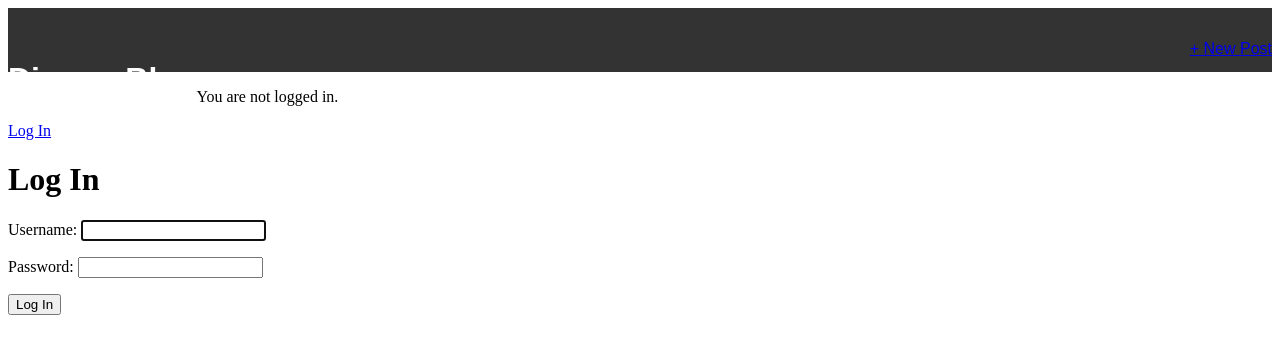
After one commit to K3vwe/BLog-Application, a Django app: page /accounts/login/ in a window 1280 px wide. The commit adds this page. Shown: the top 354 px of the page. Run offline with Django 3.2, Linux system fonts and the light colour scheme.

Commit message:
add a login and logout form

```diff
--- a/blog_project/settings.py
+++ b/blog_project/settings.py
@@ -122,3 +122,7 @@ USE_TZ = True
 STATIC_URL = '/static/'
 
 STATICFILES_DIRS = [os.path.join(BASE_DIR, 'static')]
+
+LOGIN_REDIRECT_URL = 'home'
+
+LOGOUT_REDIRECT_URL = 'home'
--- a/blog_project/urls.py
+++ b/blog_project/urls.py
@@ -17,6 +17,8 @@ from django.contrib import admin
 from django.urls import path, include
 
 urlpatterns = [
+
     path('admin/', admin.site.urls),
+    path('accounts/', include('django.contrib.auth.urls')),
     path('', include('blog.urls'))
 ]
--- a/static/css/base.css
+++ b/static/css/base.css
@@ -3,6 +3,7 @@ header {
   text-align: center;
   background: #333;
   padding: 2rem 0;
+  width: 100%;
 }
 
 header h1 a {
@@ -10,10 +11,10 @@ header h1 a {
   color: #fff;
 }
 
-.nav-left {
+header .nav-left {
   float: left;
 }
 
-.nav-right {
+header .nav-right {
   float: right;
 }
--- a/templates/base.html
+++ b/templates/base.html
@@ -14,6 +14,13 @@
         <a href="{% url 'post_new' %}">+ New Post</a>
       </div>
     </header>
+    {% if user.is_authenticated %}
+    <p>Hi {{ user.username }}!</p>
+    <p><a href="{% url 'logout' %}">Log Out</a></p>
+    {% else %}
+    <p>You are not logged in.</p>
+    <a href="{% url 'login' %}">Log In</a>
+    {% endif %}
     <div>{% block content %} {% endblock content %}</div>
   </body>
 </html>
--- /dev/null
+++ b/templates/registration/login.html
@@ -0,0 +1,9 @@
+<!-- templates/registration/login.html -->
+
+{% extends 'base.html' %} {% block content %}
+<h1>Log In</h1>
+<form action="" method="POST">
+  {% csrf_token %} {{ form.as_p }}
+  <button type="submit">Log In</button>
+</form>
+{% endblock content %}
```
Also changed, not shown: blog/tests.py (+26 -0 lines), db.sqlite3.
